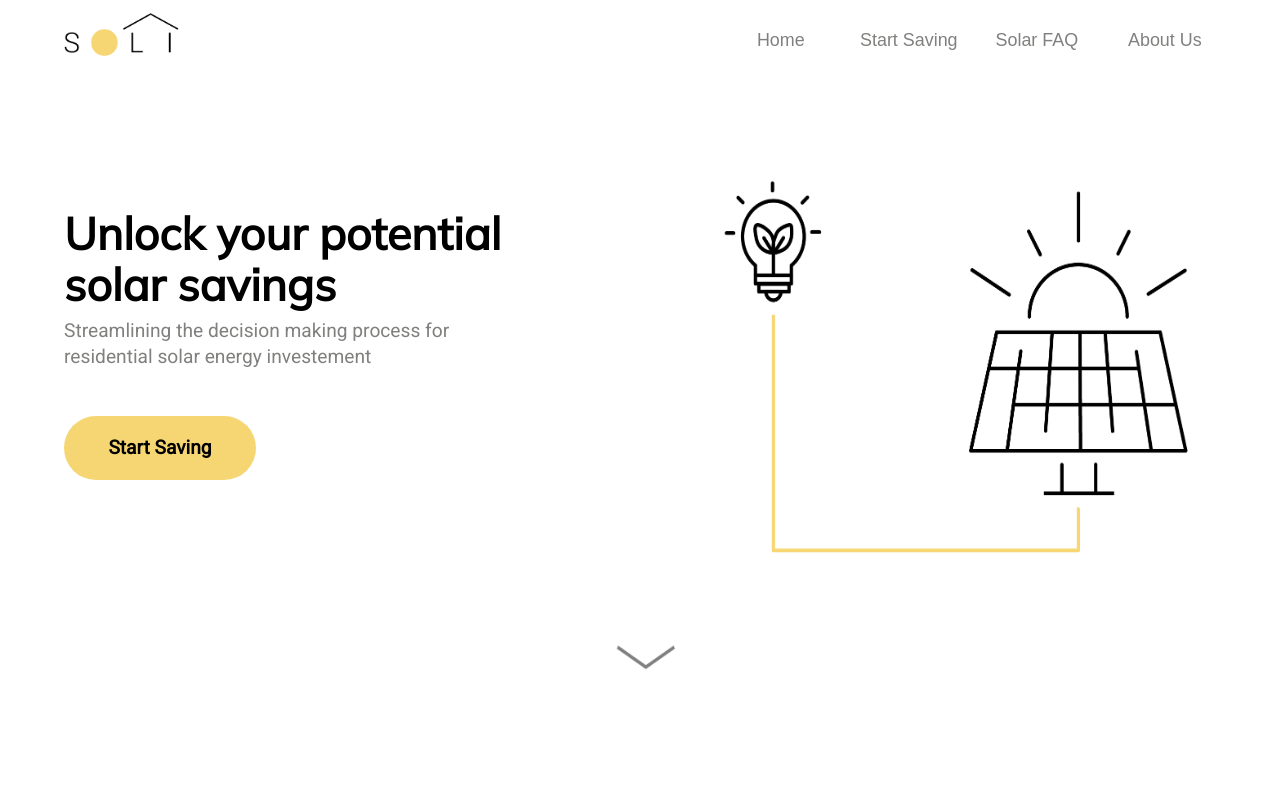
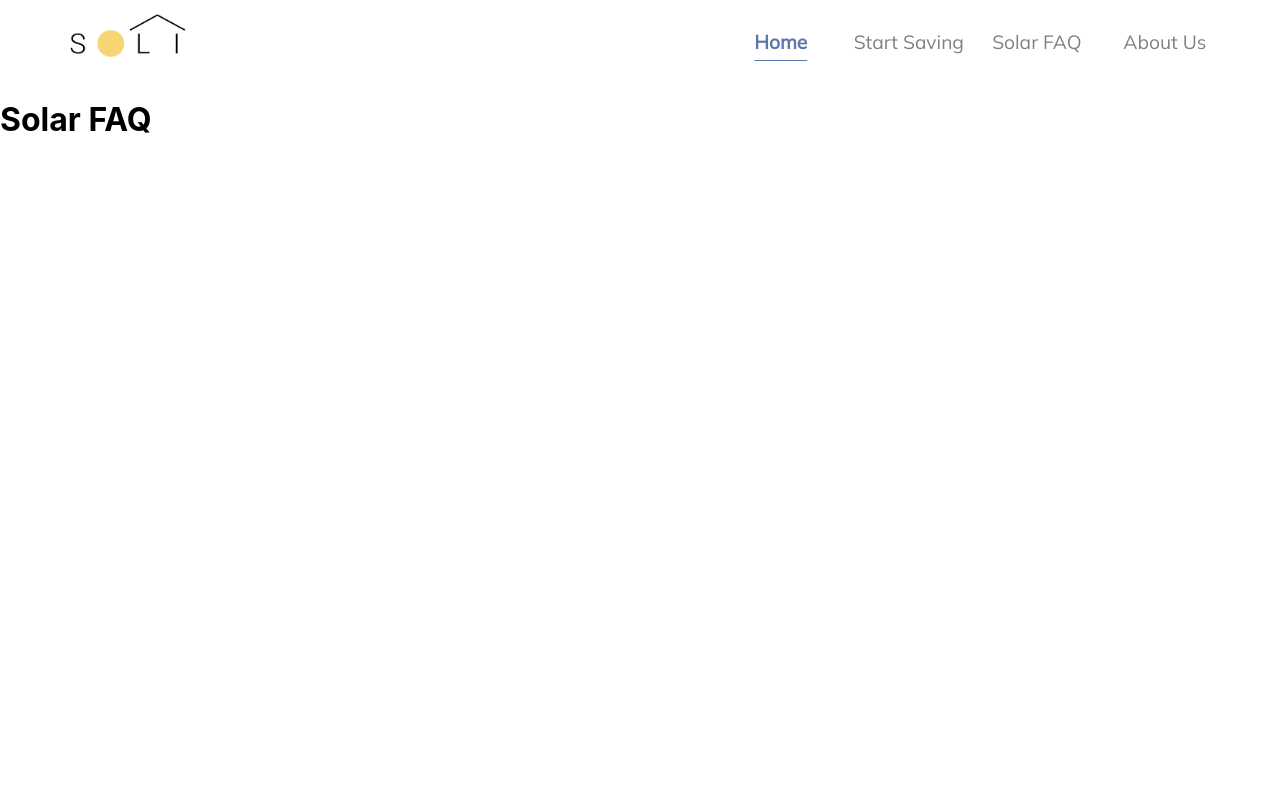
Before and after one commit to tanushree-sharma/fydp-app, a React (Create React App) app: page /FAQ in a window 1280 px wide. Shown: the top 800 px of the page. Built offline with nearby package versions, Linux system fonts and the light colour scheme; no server answers.

Commit message:
added underline in navbar

```diff
--- a/package.json
+++ b/package.json
@@ -7,6 +7,7 @@
     "@testing-library/react": "^11.2.3",
     "@testing-library/user-event": "^12.6.0",
     "babel-plugin-react-remove-properties": "^0.3.0",
+    "jquery": "^3.5.1",
     "react": "^17.0.1",
     "react-dom": "^17.0.1",
     "react-native-underline-tabbar": "^1.3.6",
--- a/src/App.css
+++ b/src/App.css
@@ -24,26 +24,27 @@
   z-index: 9998!important;
   }
 
-.nav{
+.navs{
   position: absolute;
   background-color:white;
-  font-size: 1.4vw;
+  font-size: 1.5vw;
   font-family: 'Roboto';
+  top: 3%;
   }
 
-.logo{
+#logo{
   position: absolute;
   margin-top: 1%;
-  margin-left: 5%;
+  margin-left: 5.5%;
   width: 9vw;
-
 }
 
 ul.nav-right {
     width:100vw;
     list-style:none;
     text-align:right;
-  font-family: sans-serif;
+    font-family: "Mulish";
+    font-weight: 300;
     margin-right: 4%;
     float: right;
     overflow-x:hidden;
@@ -61,6 +62,17 @@ ul.nav-right {
   display:block;
   text-decoration:none;
   color: #80807f;
+}
+
+.nav-right a:hover {
+  color: #5C77AC;
+}
+
+.nav-right a.selected {
+  font-weight: 700;
+  text-decoration: underline;
+  text-underline-offset: 11px;
+  color:#5C77AC;
 }
 
 .scrolled{
--- a/src/App.js
+++ b/src/App.js
@@ -10,6 +10,8 @@ import {
   import MainHomepage from './components/mainHomepage';
   import ScrollTo from './components/scrollTo';
   import StartSaving from './components/startSaving';
+  import About from './components/About';
+  import SolarFAQ from './components/SolarFAQ';
 
 
 function App() {
@@ -29,6 +31,8 @@ function App() {
 
       <Switch>
         <Route path="/start-saving" component={StartSaving}/>
+        <Route path="/FAQ" component={SolarFAQ}/>
+        <Route path="/about" component={About}/>
         <Route path="/" component={MainHomepage}/>
       </Switch>
     </div>
--- /dev/null
+++ b/src/components/About.js
@@ -0,0 +1,18 @@
+import React, { Component } from 'react'
+
+class About extends Component {
+    render() {
+        return (
+        <div>
+            <br></br>
+            <br></br>
+            <br></br>
+            <br></br>
+            <br></br>
+            <h1> About Us </h1>
+        </div>
+        )
+    }
+}
+
+export default About
--- a/src/components/Navbar.js
+++ b/src/components/Navbar.js
@@ -1,19 +1,58 @@
 import React, { Component } from 'react';
 import logo from '../logo.png';
+import $ from 'jquery';
 
 class Navbar extends Component {
+    render() {
 
+        window.onload = function() {
+            var currentUrl = window.location.pathname;
+            var home = "/";
+            var form = "/start-saving";
+            var faq = "/faq";
+            var about = "/about";
+            var homeID = document.getElementById("home");
+            var formID = document.getElementById("form");
+            var faqID = document.getElementById("faq");
+            var aboutID = document.getElementById("about");
 
-    render() {
+            console.log(currentUrl);
+            if (currentUrl.localeCompare(form) == 0) {
+                console.log("form");
+                homeID.classList.remove("selected");
+                formID.classList.add("selected");
+                faqID.classList.remove("selected");
+                aboutID.classList.remove("selected");
+            } else if (currentUrl.localeCompare(faq) == 0) {
+                console.log("faq");
+                homeID.classList.remove("selected");
+                formID.classList.remove("selected");
+                faqID.classList.add("selected");
+                aboutID.classList.remove("selected");
+            } else if (currentUrl.localeCompare(about) == 0) {
+                console.log("about");
+                homeID.classList.remove("selected");
+                formID.classList.remove("selected");
+                faqID.classList.remove("selected");
+                aboutID.classList.add("selected");
+            } else {
+                console.log("home");
+                homeID.classList.add("selected");
+                formID.classList.remove("selected");
+                faqID.classList.remove("selected");
+                aboutID.classList.remove("selected");
+            }
+        }
+
         return (
             <div class="sticky">
-                <div class="nav">
-                    <a href="/"> <img src={logo} class="logo" alt="logo"></img> </a>
+                <div class="navs">
+                    <a href="/"> <img src={logo} id="logo" alt="logo"></img> </a>
                     <ul class="nav-right">
-                        <li><a href="/">Home</a></li>
-                        <li><a href="/start-saving">Start Saving</a></li>
-                        <li><a href="/faq">Solar FAQ</a></li>
-                        <li><a href="/about">About Us</a></li>
+                        <li><a href="/" id="home">Home</a></li>
+                        <li><a href="/start-saving" id="form">Start Saving</a></li>
+                        <li><a href="/faq" id="faq">Solar FAQ</a></li>
+                        <li><a href="/about" id="about">About Us</a></li>
                     </ul>
                 </div>
             </div>
--- /dev/null
+++ b/src/components/SolarFAQ.js
@@ -0,0 +1,18 @@
+import React, { Component } from 'react'
+
+class SolarFAQ extends Component {
+    render() {
+        return (
+        <div>
+            <br></br>
+            <br></br>
+            <br></br>
+            <br></br>
+            <br></br>
+            <h1> Solar FAQ </h1>
+        </div>
+        )
+    }
+}
+
+export default SolarFAQ
--- a/src/components/startSaving.js
+++ b/src/components/startSaving.js
@@ -3,7 +3,6 @@ import { browserHistory } from 'react-router';
 
 class startSaving extends Component {
     render() {
-
         var tabs = document.getElementsByClassName('Tab');
         window.addEventListener('load',function(){
             Array.prototype.forEach.call(tabs, function(tab) {
```
Also changed, not shown: src/contents/About.js (deleted), src/contents/Solar-FAQ.js (deleted), 2 other files (tests, documents, lock files or other folders). Lines whose indentation alone changed are shown as unchanged.
